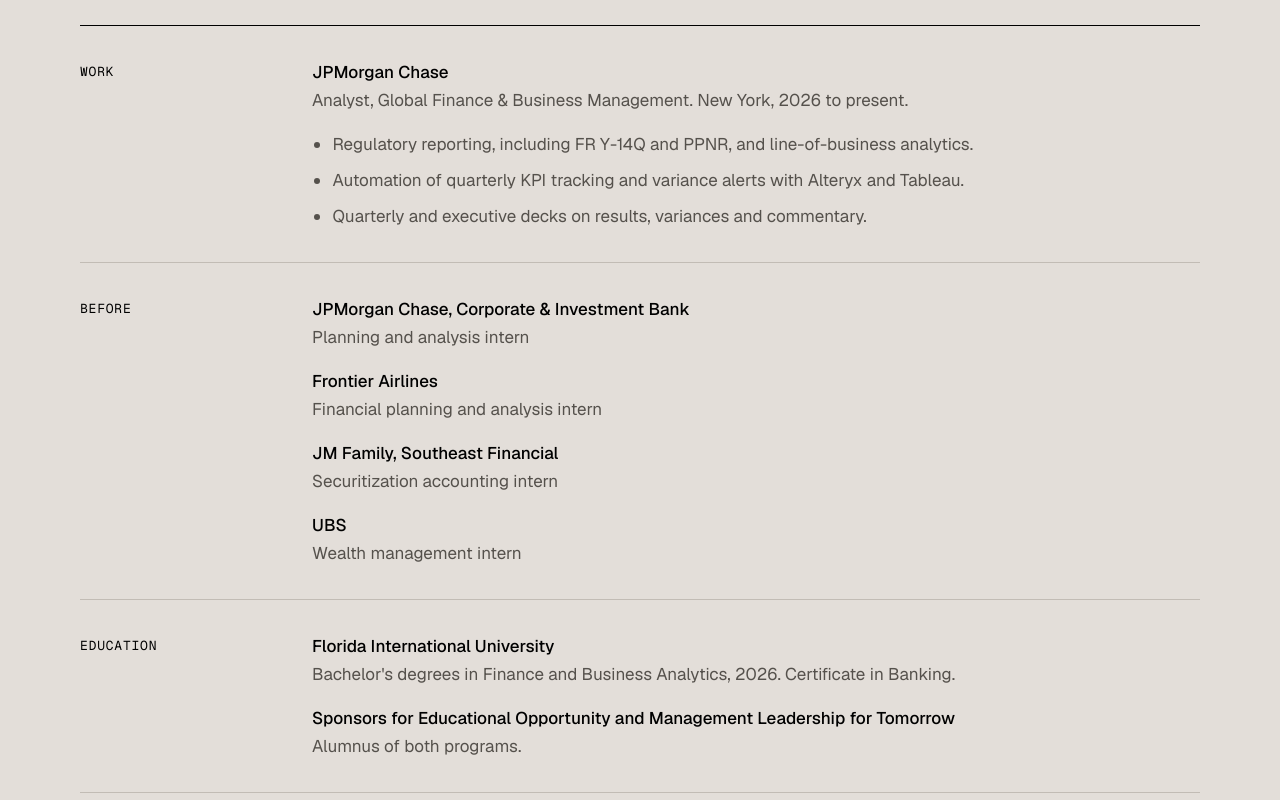
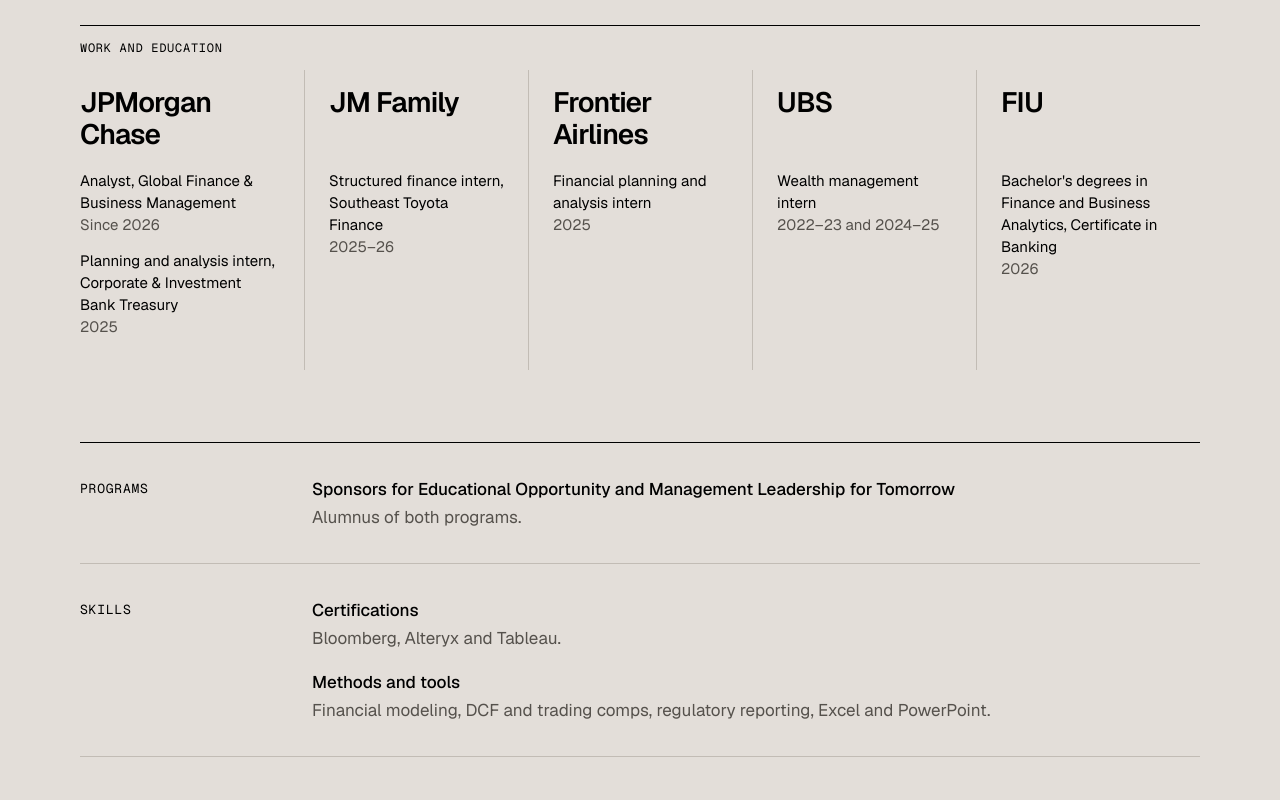
Before and after one commit to joshnotes/joshnotes.github.io, a plain HTML site: page about/index.html in a window 1280 px wide. Shown: the part 860-1660 px from the top of the page. Drawn offline with Linux system fonts and the light colour scheme.

Commit message:
About: company names in place of job responsibilities
JPMorgan Chase, JM Family, Frontier Airlines, UBS and FIU set large in the
site's type, each with role and years only. Programs and skills follow.

Co-Authored-By: Claude Opus 5.5 <noreply@anthropic.com>
Claude-Session: https://claude.ai/code/session_01Dc4KQMDr4px4SMpMrXU2Lh

```diff
--- a/about/index.html
+++ b/about/index.html
@@ -53,32 +53,19 @@
   </figure>
 </header>
 
-<section class="sec gut">
+<section class="sec gut" aria-labelledby="where-title">
   <div class="spec">
+    <h2 class="lbl" id="where-title">Work and education</h2>
+    <ul class="marks">
+      <li><p class="mk">JPMorgan Chase</p><p>Analyst, Global Finance &amp; Business Management<span>Since 2026</span></p><p>Planning and analysis intern, Corporate &amp; Investment Bank Treasury<span>2025</span></p></li>
+      <li><p class="mk">JM Family</p><p>Structured finance intern, Southeast Toyota Finance<span>2025–26</span></p></li>
+      <li><p class="mk">Frontier Airlines</p><p>Financial planning and analysis intern<span>2025</span></p></li>
+      <li><p class="mk">UBS</p><p>Wealth management intern<span>2022–23 and 2024–25</span></p></li>
+      <li><p class="mk">FIU</p><p>Bachelor's degrees in Finance and Business Analytics, Certificate in Banking<span>2026</span></p></li>
+    </ul>
     <div class="srow">
-      <h2>Work</h2>
+      <h2>Programs</h2>
       <div class="body">
-        <div class="entry"><b>JPMorgan Chase</b><span>Analyst, Global Finance &amp; Business Management. New York, 2026 to present.</span></div>
-        <ul>
-          <li>Regulatory reporting, including FR Y-14Q and PPNR, and line-of-business analytics.</li>
-          <li>Automation of quarterly KPI tracking and variance alerts with Alteryx and Tableau.</li>
-          <li>Quarterly and executive decks on results, variances and commentary.</li>
-        </ul>
-      </div>
-    </div>
-    <div class="srow">
-      <h2>Before</h2>
-      <div class="body">
-        <div class="entry"><b>JPMorgan Chase, Corporate &amp; Investment Bank</b><span>Planning and analysis intern</span></div>
-        <div class="entry"><b>Frontier Airlines</b><span>Financial planning and analysis intern</span></div>
-        <div class="entry"><b>JM Family, Southeast Financial</b><span>Securitization accounting intern</span></div>
-        <div class="entry"><b>UBS</b><span>Wealth management intern</span></div>
-      </div>
-    </div>
-    <div class="srow">
-      <h2>Education</h2>
-      <div class="body">
-        <div class="entry"><b>Florida International University</b><span>Bachelor's degrees in Finance and Business Analytics, 2026. Certificate in Banking.</span></div>
         <div class="entry"><b>Sponsors for Educational Opportunity and Management Leadership for Tomorrow</b><span>Alumnus of both programs.</span></div>
       </div>
     </div>
--- a/assets/site.css
+++ b/assets/site.css
@@ -322,6 +322,17 @@ footer ::selection{background:var(--bone);color:var(--black)}
 .srow li::marker{color:var(--ink2)}
 @media(max-width:640px){.srow{grid-template-columns:minmax(0,1fr);padding:24px 0}}
 
+/* Where I've worked and studied: names set large, like a row of wordmarks, with role and years underneath. */
+.marks{list-style:none;padding:0;margin:0 0 72px;display:grid;grid-template-columns:repeat(5,minmax(0,1fr))}
+.marks li{padding:16px 24px 32px;border-left:1px solid var(--rule);display:grid;align-content:start;gap:14px}
+.marks li:first-child{padding-left:0;border-left:0}
+.marks .mk{font-size:28px;line-height:32px;font-weight:600;letter-spacing:-.03em;margin-bottom:6px;min-height:64px}
+.marks p:not(.mk){font-size:15px;line-height:22px}
+.marks p span{display:block;color:var(--ink2)}
+.marks+.srow{border-top-color:var(--ink)}
+@media(max-width:980px){.marks{grid-template-columns:repeat(3,minmax(0,1fr))}.marks .mk{min-height:0}.marks li:nth-child(3n+1){padding-left:0;border-left:0}.marks li:nth-child(n+4){border-top:1px solid var(--rule)}}
+@media(max-width:640px){.marks{grid-template-columns:minmax(0,1fr);margin-bottom:56px}.marks li,.marks li:nth-child(3n+1){padding:20px 0 24px;border-left:0;gap:10px}.marks li:nth-child(n+2){border-top:1px solid var(--rule)}.marks .mk{font-size:24px;line-height:28px;min-height:0;margin-bottom:2px}}
+
 /* ---------- Method page: five steps, each with a real exhibit ---------- */
 .st{display:grid;grid-template-columns:280px minmax(0,1fr);gap:16px 48px;padding:40px 0;border-top:1px solid var(--rule);align-items:start}
 .st:first-child{border-top-color:var(--ink)}
```
Also changed, not shown: src/content/pages/about.html (+10 -23 lines).
